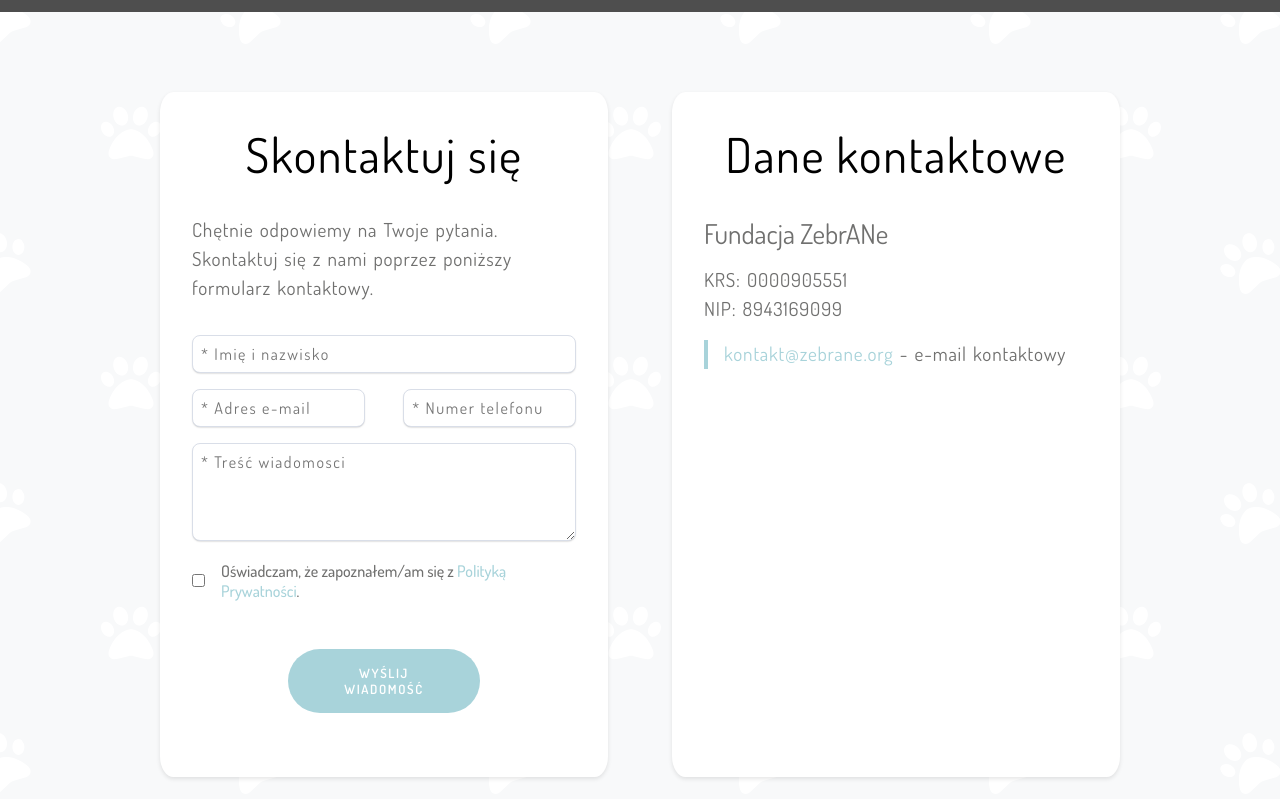
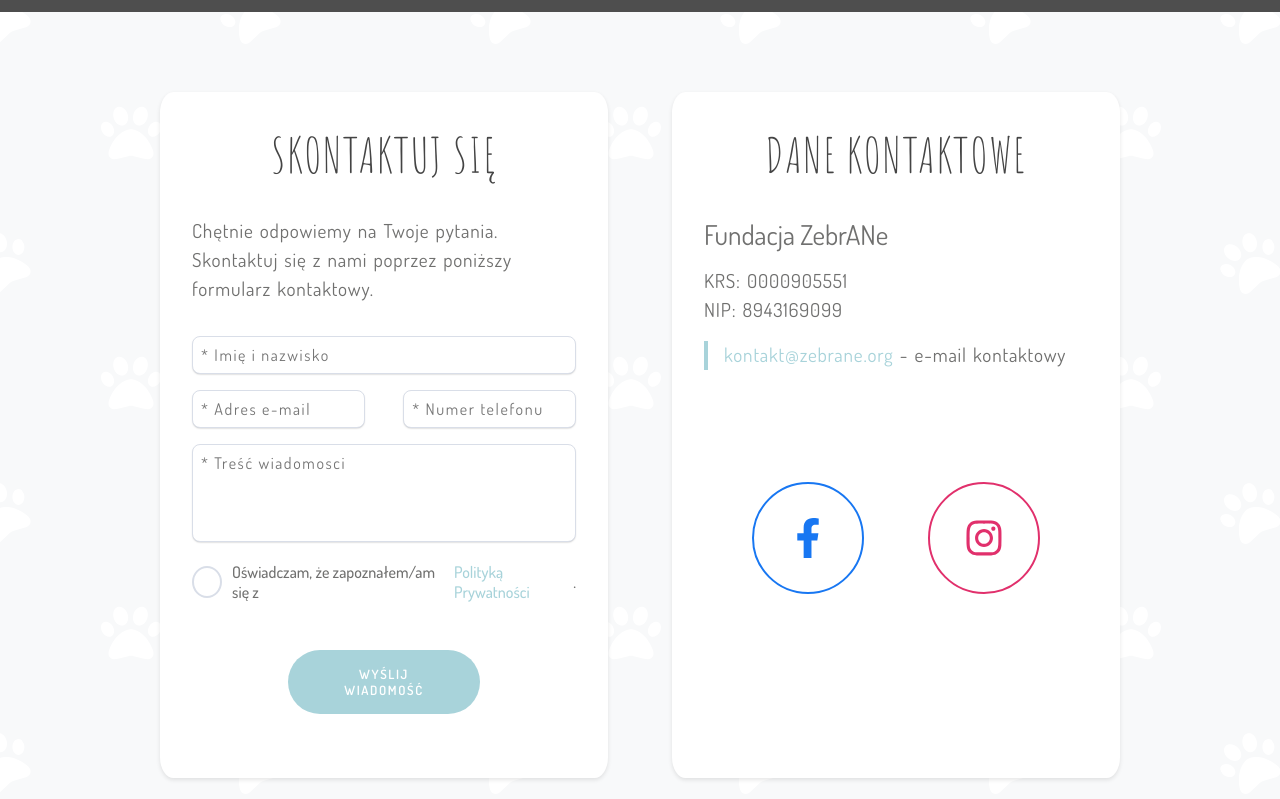
Before and after one commit to afra50/Strona-ZebrANe, a React (Create React App) app: page /kontakt in a window 1280 px wide. Shown: the part 620-1419 px from the top of the page. Built offline with nearby package versions, Linux system fonts and the light colour scheme; grey boxes are pictures that could not be loaded.

Commit message:
prawie skonczony kontakt

```diff
--- a/package.json
+++ b/package.json
@@ -8,6 +8,7 @@
     "formik": "^2.4.6",
     "react": "^19.0.0",
     "react-dom": "^19.0.0",
+    "react-icons": "^5.4.0",
     "react-router-dom": "^7.1.1",
     "react-scripts": "5.0.1",
     "sass": "^1.83.0",
--- a/src/components/Contact_form.js
+++ b/src/components/Contact_form.js
@@ -84,12 +84,19 @@
               </div>
 
               <div className="form_group checkbox">
-                <Field type="checkbox" id="policy" name="policy" required />
-                <label htmlFor="policy">
-                  Oświadczam, że zapoznałem/am się z{" "}
-                  <a href="/polityka_prywatnosci.pdf">Polityką Prywatności</a>.
-                </label>
-              </div>
+                  <Field
+                    type="checkbox"
+                    id="policy"
+                    name="policy"
+                    className="custom-checkbox"
+                    required
+                  />
+                  <label htmlFor="policy">
+                    <span></span> {/* Niestandardowy checkbox */}
+                    Oświadczam, że zapoznałem/am się z{" "}
+                    <a href="/polityka_prywatnosci.pdf">Polityką Prywatności</a>.
+                  </label>
+                </div>
 
               <div className="button">
                   <button type="submit" disabled={isSubmitting}>
--- a/src/components/pages/Contact_page.js
+++ b/src/components/pages/Contact_page.js
@@ -2,6 +2,8 @@
 import Banner from "../Banner";
 import Contact_form from "../Contact_form";
 import "../../styles/pages/Contact_page.scss";
+import { FaFacebookF, FaInstagram } from "react-icons/fa"; // Import ikon
+
 
 function Contact_page() {
     return (
@@ -32,7 +34,22 @@
                             <a href="mailto::kontakt@zebrane.org">kontakt@zebrane.org</a> - e-mail kontaktowy
                         </p>
                         <div className="social_container">
-
+                            <a
+                                href="https://www.facebook.com/FundacjaZebrane"
+                                target="_blank"
+                                rel="noopener noreferrer"
+                                className="social_link social_circle facebook"
+                            >
+                                <FaFacebookF />
+                            </a>
+                            <a
+                                href="https://www.instagram.com/FundacjaZebrane"
+                                target="_blank"
+                                rel="noopener noreferrer"
+                                className="social_link social_circle instagram"
+                            >
+                                <FaInstagram />
+                            </a>
                         </div>
                     </div>
                 </div>
--- a/src/styles/Contact_form.scss
+++ b/src/styles/Contact_form.scss
@@ -1,4 +1,5 @@
 @import "variables.scss";
+@import "animations.scss";
 
 .contact_form {
     .form_row {
@@ -20,6 +21,10 @@
             border: 1px solid #d9dee8;
             border-radius: 8px;
             width: 100%;
+            &:focus {
+                outline: none;
+                border-color: $more_grey_color;
+            }
         }
         textarea {
             padding: 0.5rem;
@@ -31,28 +36,77 @@
             border: 1px solid #d9dee8;
             border-radius: 8px;
             width: 100%;
+            resize: none;
+            &:focus {
+                outline: none;
+                border-color: $more_grey_color;
+            }
+        }
+        .error {
+            margin-top: 0.2rem;
+            font-family: $secondary_font;
+            color: $main_blue;
+            font-weight: 500;
         }
     }
     .checkbox {
         display: flex;
         align-items: center;
+        .custom-checkbox {
+            display: none;
+        }
         input {
             border-radius: 50%;
             box-shadow: none;
             width: auto;
         }
         label {
+            display: flex;
+            align-items: center;
+            cursor: pointer;
             font-family: $secondary_font;
             font-size: 1rem;
             color: $grey_color;
-            padding-left: 1rem;
-            cursor: pointer;
             font-weight: 500;
-        }
+
+            span {
+            width: 2rem;
+            height: 2rem;
+            border: 2px solid #d9dee8;
+            border-radius: 50%;
+            display: flex;
+            align-items: center;
+            justify-content: center;
+            margin-right: 10px;
+            transition: border-color 0.3s ease;
+            &:hover {
+                border-color: $main_blue;
+            }
+              &:before {
+                content: "✓";
+                display: none;
+                color: $main_blue;
+                font-size: 1.5rem;
+                font-weight: bold;
+                transform: scale(0);
+                transition: transform 0.3s ease-out;
+              }
+            }
+          }
+          .custom-checkbox:checked + label span {
+            border-color: $main_blue;
+          }
+
+          .custom-checkbox:checked + label span:before {
+            display: block;
+            animation: checkmark-animation 0.4s ease-out forwards;
+          }
+
         a {
             color: $main_blue;
             text-decoration: none;
             transition: 0.3s ease;
+            padding-left: 0.3rem;
             &:hover {
                 color: $grey_color;
             }
--- a/src/styles/animations.scss
+++ b/src/styles/animations.scss
@@ -30,3 +30,19 @@
     transform: translateX(0);
   }
 }
+
+/* Animacja ptaszka */
+@keyframes checkmark-animation {
+  0% {
+    transform: scale(0); /* Start od niewidocznego */
+      opacity: 0; /* Niewidoczny */
+  }
+  50% {
+    transform: scale(1.2); /* Powiększenie */
+    opacity: 1; /* Widoczny */
+  }
+  100% {
+    transform: scale(1); /* Powrót do normalnego rozmiaru */
+    opacity: 1; /* Widoczny */
+  }
+}
--- a/src/styles/pages/Contact_page.scss
+++ b/src/styles/pages/Contact_page.scss
@@ -14,12 +14,14 @@
     background-color: $grey_background;
     background-image: url("../../assets/images/pattern.png");
     h2 {
-        font-family: $secondary_font;
+        font-family: $primary_font;
         letter-spacing: 0.1rem;
         font-size: 3rem;
         font-weight: 400;
         text-align: center;
         margin-top: 2rem;;
+        text-transform: uppercase;
+        color: $more_grey_color;
     }
     .contact_container {
         display: flex;
@@ -66,6 +68,55 @@
                     letter-spacing: 0.05;
                     margin-bottom: 1rem;
                 }
+                .social_container {
+                    display: flex;
+                    justify-content: center; /* Wyrównanie ikon */
+                    gap: 4rem; /* Odstępy między ikonami */
+                    margin-top: 7rem;
+                    .social_link {
+                        text-decoration: none;
+                        transition: all 0.3s ease;
+                        &.social_circle {
+                            display: flex;
+                            align-items: center;
+                            justify-content: center;
+                            width: 7rem; /* Szerokość kółka */
+                            height: 7rem; /* Wysokość kółka */
+                            border: 2px solid $grey_color; /* Ramka kółka */
+                            border-radius: 50%; /* Okrągły kształt */
+                            font-size: 2.5rem; /* Rozmiar ikon wewnątrz kółka */
+                            transition: all 0.3s ease;
+
+                            &:hover {
+                                background-color: $main_blue; /* Kolor tła po najechaniu */
+                                border-color: $main_blue; /* Kolor ramki po najechaniu */
+                                color: $primary_color; /* Kolor ikony po najechaniu */
+                                transform: scale(1.15); /* Delikatne powiększenie */
+                            }
+
+                            &.facebook {
+                                border-color: #1877f2; /* Specyficzny kolor ramki Facebooka */
+                                color: #1877f2; /* Domyślny kolor Facebooka */
+
+                                &:hover {
+                                    background-color: #1877f2;
+                                    color: white; /* Kolor ikony po najechaniu */
+                                }
+                            }
+
+                            &.instagram {
+                                border-color: #e1306c; /* Specyficzny kolor ramki Instagrama */
+                                color: #e1306c; /* Domyślny kolor Instagrama */
+
+                                &:hover {
+                                    background-color: #e1306c;
+                                    color: white; /* Kolor ikony po najechaniu */
+                                }
+                            }
+                        }
+                    }
+                }
+
             }
         }
     }
```
Also changed, not shown: notatki.txt, src/assets/images/kapibara.png (added), 1 other file (tests, documents, lock files or other folders).
